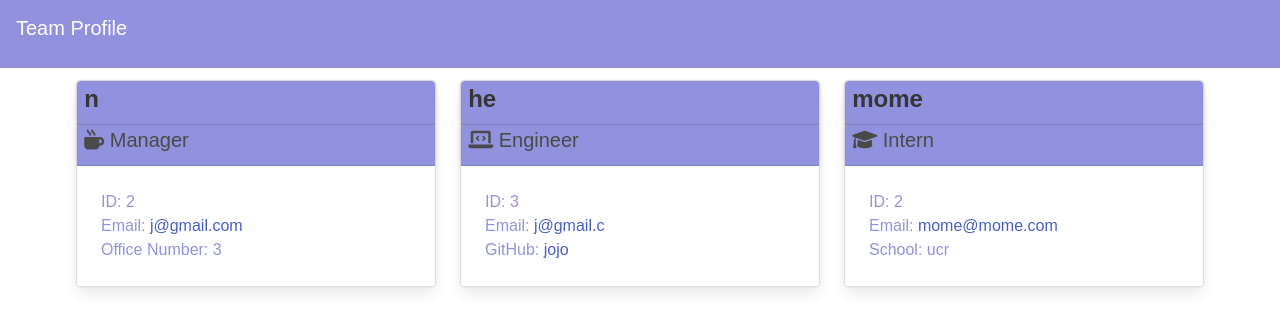
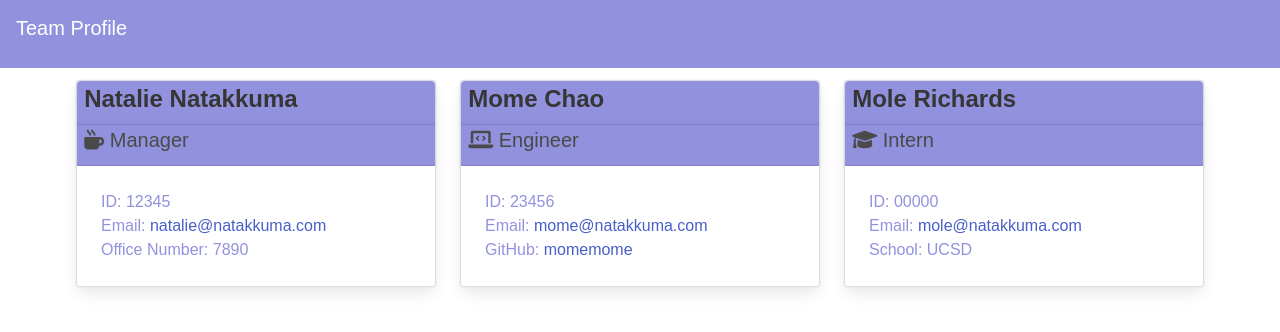
Before and after one commit to natakkuma/team-profile-generator, a website: page dist/index.html in a window 1280 px wide. Drawn offline with nearby package versions, Linux system fonts and the light colour scheme.

```diff
--- a/dist/index.html
+++ b/dist/index.html
@@ -31,7 +31,7 @@
     <div class="column is-4">
     <div class="card">
         <div class="card-header">
-            <p class="title is-4">n</p>
+            <p class="title is-4">Natalie Natakkuma</p>
         </div>
 
         <div class="card-header">
@@ -40,9 +40,9 @@
 
         <div class="card-content">
             <ul>
-                <li>ID: 2</li>
-                <li>Email: <a href="mailto:j@gmail.com">j@gmail.com</a></li>
-                <li>Office Number: 3</li>
+                <li>ID: 12345</li>
+                <li>Email: <a href="mailto:natalie@natakkuma.com">natalie@natakkuma.com</a></li>
+                <li>Office Number: 7890</li>
             </ul>
         </div>
     </div>
@@ -51,7 +51,7 @@
     <div class="column is-4">
     <div class="card">
         <div class="card-header">
-            <p class="title is-4">he</p>
+            <p class="title is-4">Mome Chao</p>
         </div>
 
         <div class="card-header">
@@ -60,9 +60,9 @@
 
         <div class="card-content">
             <ul>
-                <li>ID: 3</li>
-                <li>Email: <a href="mailto:j@gmail.c">j@gmail.c</a></li>
-                <li>GitHub: <a href="https://github.com/jojo">jojo</a></li>
+                <li>ID: 23456</li>
+                <li>Email: <a href="mailto:mome@natakkuma.com">mome@natakkuma.com</a></li>
+                <li>GitHub: <a href="https://github.com/momemome">momemome</a></li>
             </ul>
         </div>
     </div>
@@ -71,7 +71,7 @@
     <div class="column is-4">
     <div class="card">
         <div class="card-header">
-            <p class="title is-4">mome</p>
+            <p class="title is-4">Mole Richards</p>
         </div>
 
         <div class="card-header">
@@ -80,9 +80,9 @@
 
         <div class="card-content">
             <ul>
-                <li>ID: 2</li>
-                <li>Email: <a href="mailto:mome@mome.com">mome@mome.com</a></li>
-                <li>School: ucr</li>
+                <li>ID: 00000</li>
+                <li>Email: <a href="mailto:mole@natakkuma.com">mole@natakkuma.com</a></li>
+                <li>School: UCSD</li>
             </ul>
         </div>
     </div>
```
Also changed, not shown: README.md.
